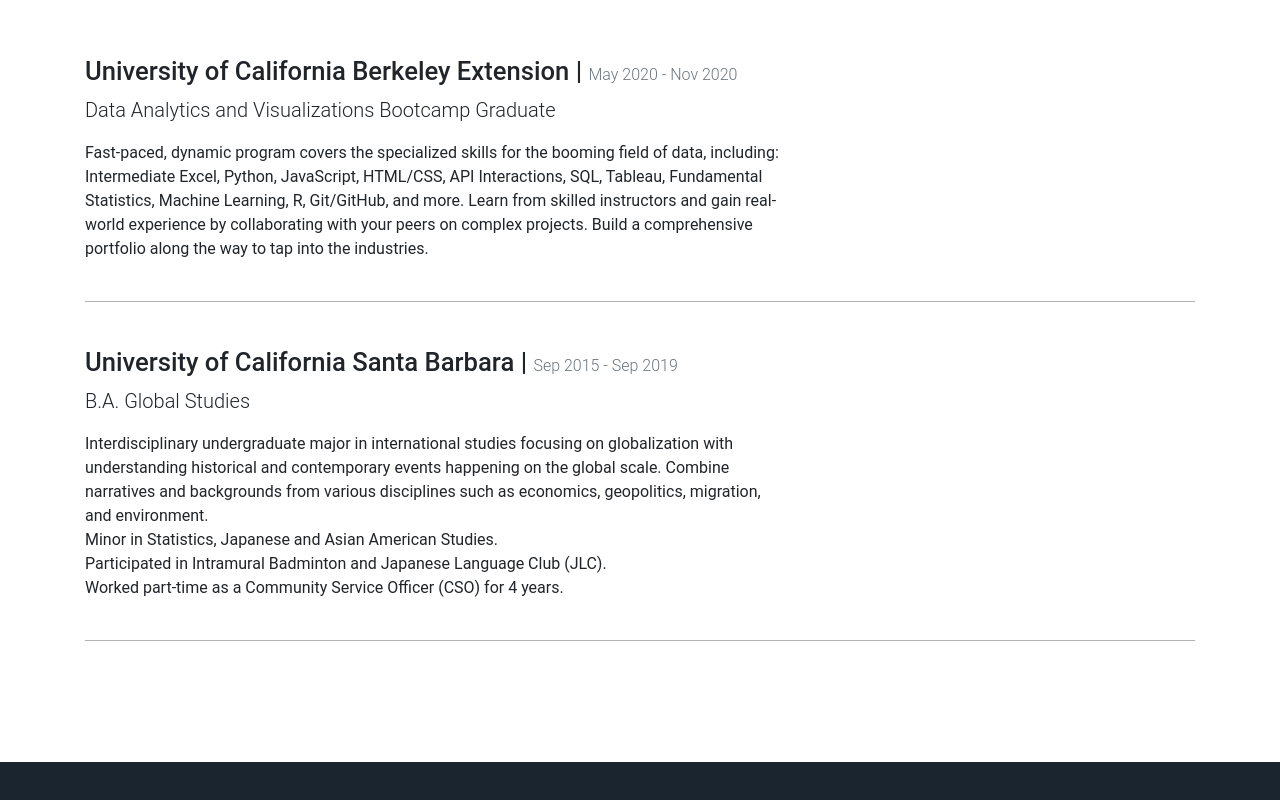
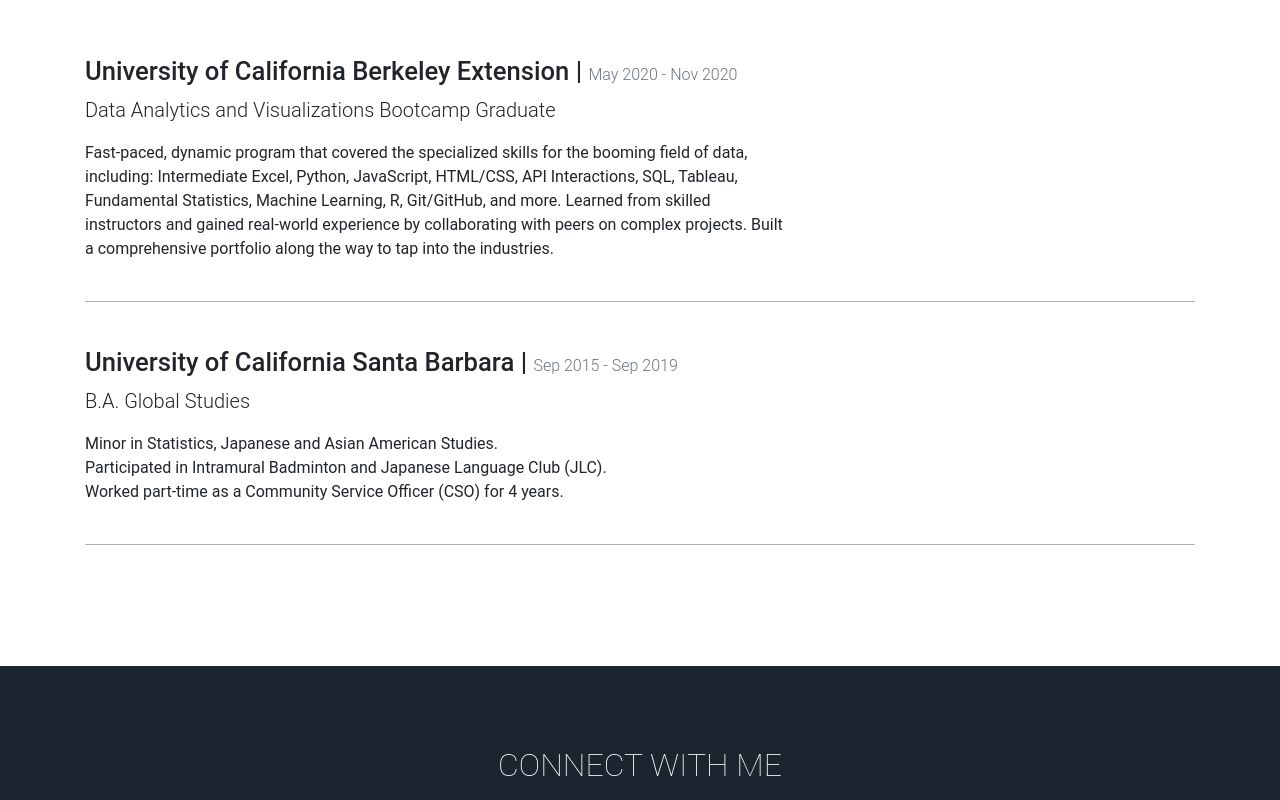
Before and after one commit to SiMewL8/portfolio_sample, a plain HTML site: page index.html in a window 1280 px wide. Shown: the part 4159-4959 px from the top of the page. Drawn offline with nearby package versions, Linux system fonts and the light colour scheme; a web font is replaced by a local one.

Commit message:
updated portfolio with new resume

```diff
--- a/index.html
+++ b/index.html
@@ -231,7 +231,7 @@
             <hr class="star-light mb-5" />
 
             <p class="about-me text-center">
-                I am a :Ready to Engage: Data Analyst with a passion for visual storytelling.
+                I am a :Ready to Engage: Data Analyst with a passion for visual storytelling and disciplined work ethic.
             </p>
         </div>
         <div class="container">
@@ -259,7 +259,7 @@
             </div>
             <div class="text-center mt-4">
                 <!-- <a class="btn btn-lg btn-outline-light" href="/assets/pdfs/up_resume_comp_v2.pdf"> -->
-                <embed src="assets/pdfs/up_resume_comp_v2.pdf" width="776" height="579" alt="pdf" pluginspage="http://www.adobe.com/products/acrobat/readstep2.html">
+                <embed src="assets/pdfs/Sim_Singh_resume_v3.pdf" width="776" height="579" alt="pdf" pluginspage="http://www.adobe.com/products/acrobat/readstep2.html">
                     <!-- <i class="fas fa-download mr-2"></i>
                     Resume
                 </a> -->
@@ -281,12 +281,12 @@
                 </h2>
                 <p class="lead">Data Analytics and Visualizations Bootcamp Graduate </p>
                 <p class="credential-description">
-                    Fast-paced, dynamic program covers the specialized skills for the booming
+                    Fast-paced, dynamic program that covered the specialized skills for the booming
                     field of data, including: Intermediate Excel, Python, JavaScript, HTML/CSS,
                     API Interactions, SQL, Tableau, Fundamental Statistics, Machine Learning,
-                    R, Git/GitHub, and more. Learn from skilled instructors and gain
-                    real-world experience by collaborating with your peers on complex projects.
-                    Build a comprehensive portfolio along the way to tap into the industries.
+                    R, Git/GitHub, and more. Learned from skilled instructors and gained
+                    real-world experience by collaborating with peers on complex projects.
+                    Built a comprehensive portfolio along the way to tap into the industries.
                 </p>
             </div>
             <hr class="credential-divider" />
@@ -297,8 +297,6 @@
                 </h2>
                 <p class="lead">B.A. Global Studies</p>
                 <p class="credential-description">
-                    Interdisciplinary undergraduate major in international studies focusing on globalization with understanding historical and contemporary events happening on the global scale.
-                    Combine narratives and backgrounds from various disciplines such as economics, geopolitics, migration, and environment. <br>
                     Minor in Statistics, Japanese and Asian American Studies. <br>
                     Participated in Intramural Badminton and Japanese Language Club (JLC). <br>
                     Worked part-time as a Community Service Officer (CSO) for 4 years. <br>
```
